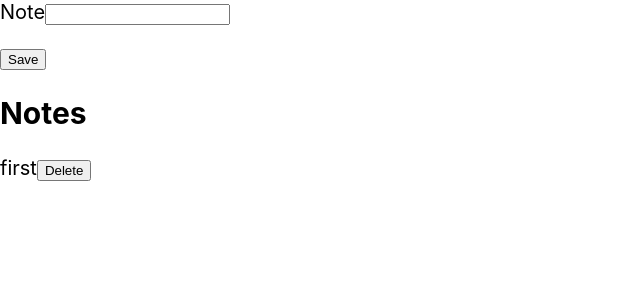
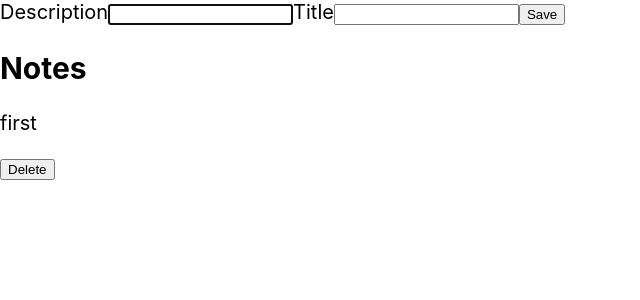
Before and after one commit to amanRecreates/issue-tracking-system, a React (Create React App) app: page / in a window 1280 px wide. Shown: the top 300 px of the page, without its empty margins (0-640 px from the left). Built offline with nearby package versions, Linux system fonts and the light colour scheme; data requests are answered from the project's data file.

Commit message:
added auto-focus & Escape Keydown evenlistner

```diff
--- a/src/App.js
+++ b/src/App.js
@@ -5,7 +5,17 @@ function App() {
 
     const [notes, setNotes] = useState(null)
     const [body, setBody] = useState('')
+    const [title, setTitle] = useState('')
 
+    const autofocus = () => {
+        document.getElementById('focus-req').focus()
+    }
+
+    document.onkeydown = (e) => {
+        if (e.key === 'Escape') {
+            autofocus()
+        }
+    }
 
     useEffect(() => {
         fetch('http://localhost:8000/notes')
@@ -15,12 +25,12 @@ function App() {
             .then(data => {
                 setNotes(data)
             })
+        document.getElementById('focus-req').focus()
     }, [])
 
     const handleSubmitForm = (e) => {
         e.preventDefault()
-        if (body) {                // to ignore empty field save
-            const note = { body }
+        const note = { title, body }
 
         // POST request, to update the displayed list
         fetch('http://localhost:8000/notes', {
@@ -39,7 +49,9 @@ function App() {
                     setNotes(data)
                 })
         })
-        }
+        setBody('')
+        setTitle('')
+        autofocus()
     }
 
     const handleDelete = (id) => {
@@ -60,19 +72,21 @@ function App() {
     return (
         <div className={style.app}>
             <form onSubmit={handleSubmitForm}>
-                <label>Note</label>
-                <input type="text" value={body} onChange={(e) => setBody(e.target.value)}></input>
-                <p>{body}</p>
+                <label>Description</label>
+                <input id="focus-req" required type="text" value={body} onChange={(e) => setBody(e.target.value)}></input>
+                <label>Title</label>
+                <input type="text" value={title} onChange={(e) => setTitle(e.target.value)}></input>
                 <button>Save</button>
             </form>
             <div className={style.notes}>
                 <h2>Notes</h2>
                 {notes && notes.map(note => {
                     return (
-                        <p key={note.id}>
-                            {note.body}
+                        <div key={note.id}>
+                            <h2>{note.title}</h2>
+                            <p>{note.body}</p>
                             <button onClick={() => handleDelete(note.id)}>Delete</button>
-                        </p>
+                        </div>
                     )
                 }
                 )}
```
Lines whose indentation alone changed are shown as unchanged.
